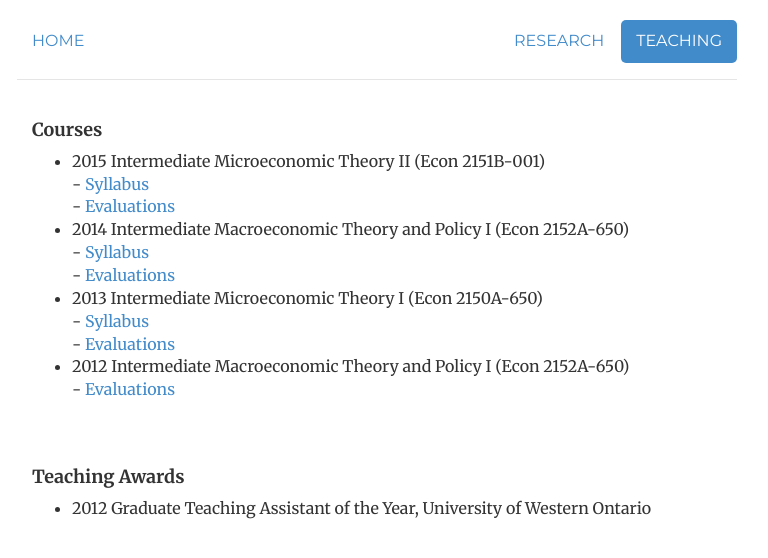
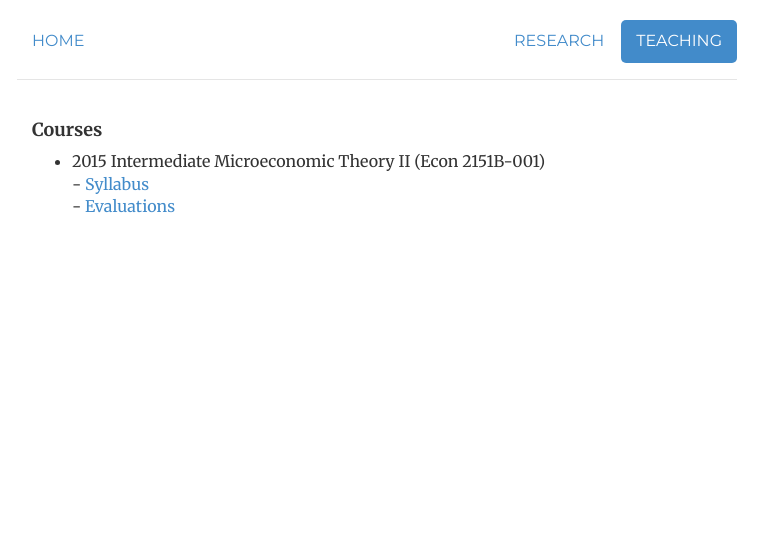
Before and after one commit to morihiroaki/morihiroaki.github.io, a Jekyll site: the page built from teaching.html, in a window 1280 px wide. Shown: the top 558 px of the page, without its empty margins (263-1031 px from the left). Built offline with Jekyll 4.4.1, drawn with Linux system fonts in a browser that asks for light colours.

Commit message:
Update teaching.html

```diff
--- a/teaching.html
+++ b/teaching.html
@@ -11,19 +11,6 @@ description:
   <li>2015 Intermediate Microeconomic Theory II (Econ 2151B-001)</li>
     <dd>- <a target="_blank" href="/files/2151_2015S_syllabus.pdf" title="Syllabus">Syllabus</a></dd>
     <dd>- <a target="_blank" href="/files/2151_2015S_evaluation.pdf" title="Evaluations">Evaluations</a></dd>
-  <li>2014 Intermediate Macroeconomic Theory and Policy I (Econ 2152A-650)</li>
-    <dd>- <a target="_blank" href="/files/2152_2014S_syllabus.pdf" title="Syllabus">Syllabus</a></dd>
-    <dd>- <a target="_blank" href="/files/2152_2014S_evaluation.pdf" title="Evaluations">Evaluations</a></dd>
-  <li>2013 Intermediate Microeconomic Theory I (Econ 2150A-650)</li>
-    <dd>- <a target="_blank" href="/files/2150_2013S_syllabus.pdf" title="Syllabus">Syllabus</a></dd>
-    <dd>- <a target="_blank" href="/files/2150_2013S_evaluation.pdf" title="Evaluations">Evaluations</a></dd>
-  <li>2012 Intermediate Macroeconomic Theory and Policy I (Econ 2152A-650)</li>
-    <dd>- <a target="_blank" href="/files/2152_2012S_evaluation.pdf" title="Evaluations">Evaluations</a></dd>
-</ul>
-<br/><br/>
-  <h4>Teaching Awards</h4>
-<ul style="list-style-type:disc">
-  <li>2012 Graduate Teaching Assistant of the Year, University of Western Ontario</li>
 </ul>
 </div>
   <!--/div-->
```
